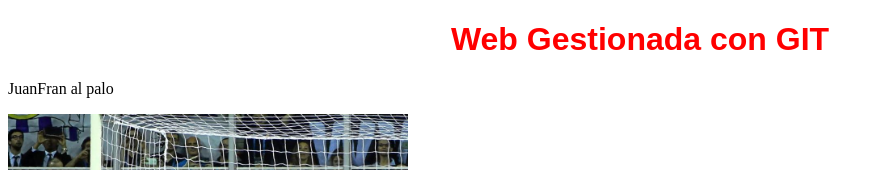
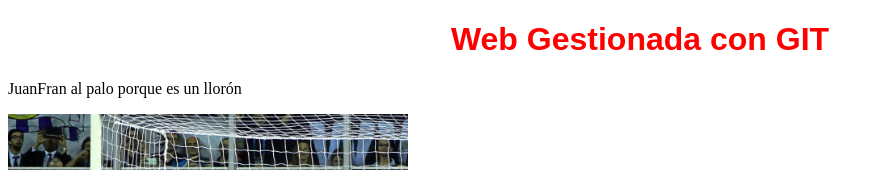
Before and after one commit to EnriqueHernandezCampus/pruebas, a plain HTML site: page index.html in a window 1280 px wide. Shown: the top 170 px of the page, without its empty margins (0-884 px from the left). Drawn offline with Linux system fonts and the light colour scheme.

Commit message:
Cuarta version

```diff
--- a/index.html
+++ b/index.html
@@ -11,7 +11,7 @@
 
 <body>
     <h1>Web Gestionada con GIT</h1>
-    <p>JuanFran al palo</p>
+    <p>JuanFran al palo porque es un llorón</p>
     <img src="imagenes/juanfran.jpg" alt="juanfran al palo">
     <p>El Vinisiu</p>
     <img src="imagenes/vinijr.jpg" alt="vini">
```
Also changed, not shown: commits.txt (added).
